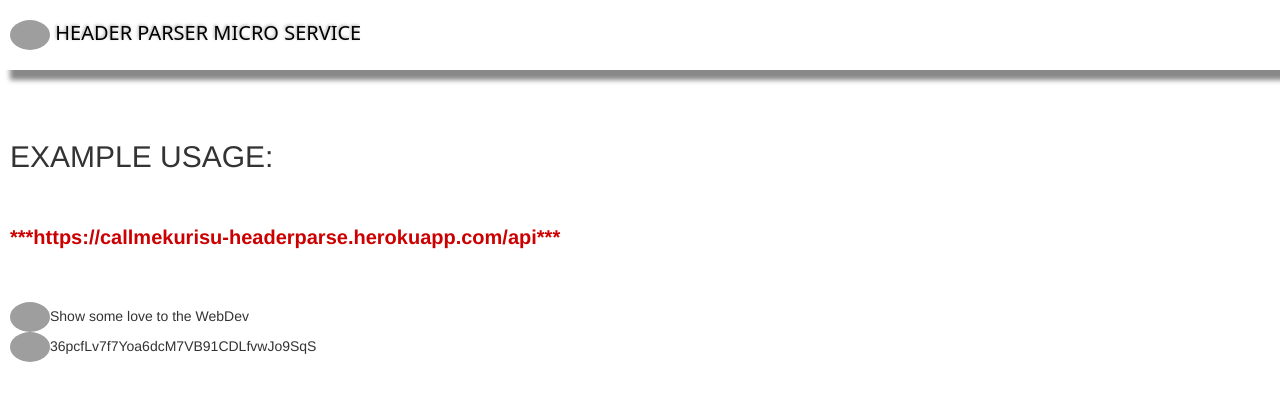
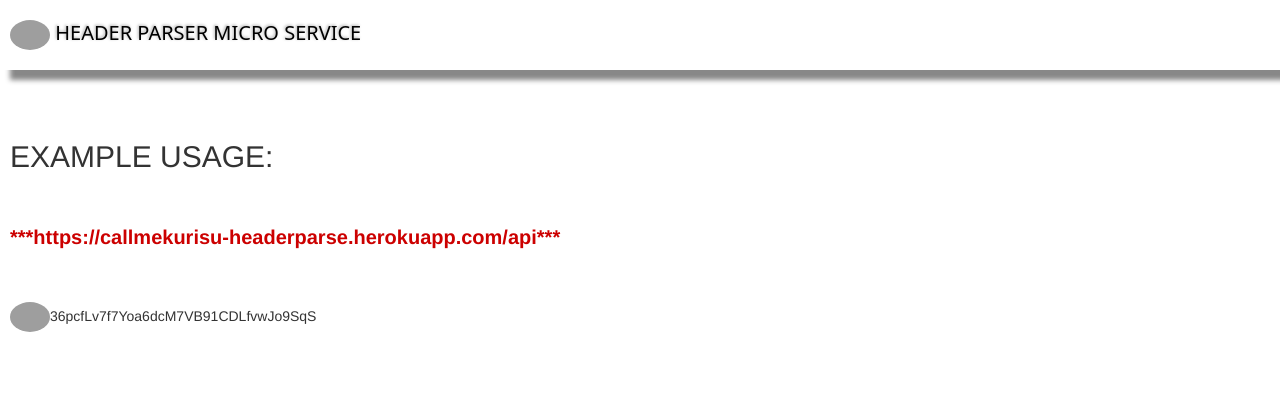
Before and after one commit to callmekurisu/headerParse, a website: page header.html in a window 1280 px wide. Drawn offline with nearby package versions, Linux system fonts and the light colour scheme; grey boxes are pictures that could not be loaded.

Commit message:
Update header.html
Update footer

```diff
--- a/header.html
+++ b/header.html
@@ -56,7 +56,6 @@
 </div>
 <footer>
   <br></br>
-  <a href="https://uk.linkedin.com/in/nigel-christian-6b29a266" target="_blank"><img class="icon2" src="https://www.google.com/imgres?imgurl=https://pbs.twimg.com/profile_images/965458911997251584/K5m2dd2-_400x400.jpg"></img></a>Show some love to the WebDev<br>
   <img class="icon2" src="https://bitcoin.org/img/icons/opengraph.png">36pcfLv7f7Yoa6dcM7VB91CDLfvwJo9SqS
 </footer>
 
```
